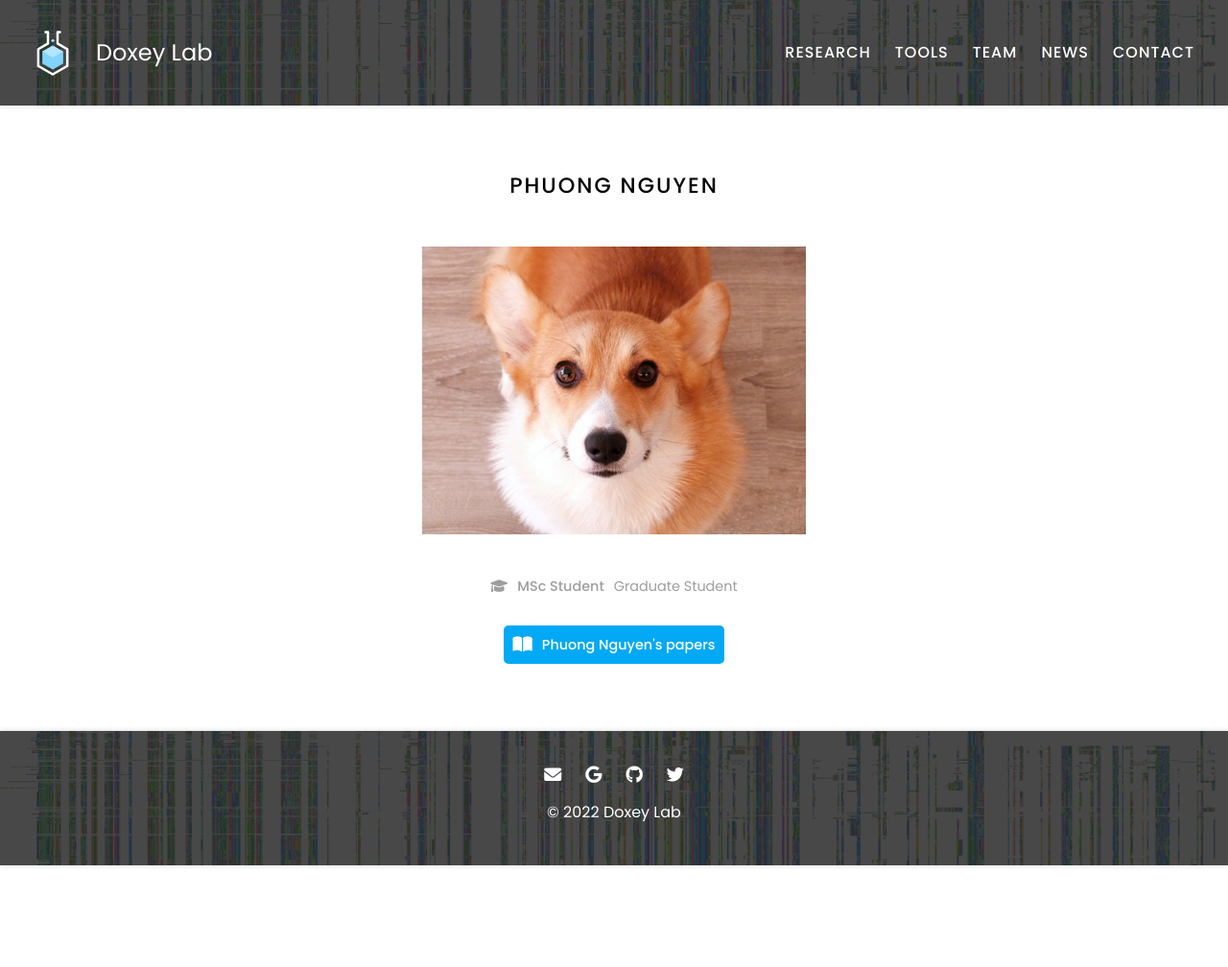
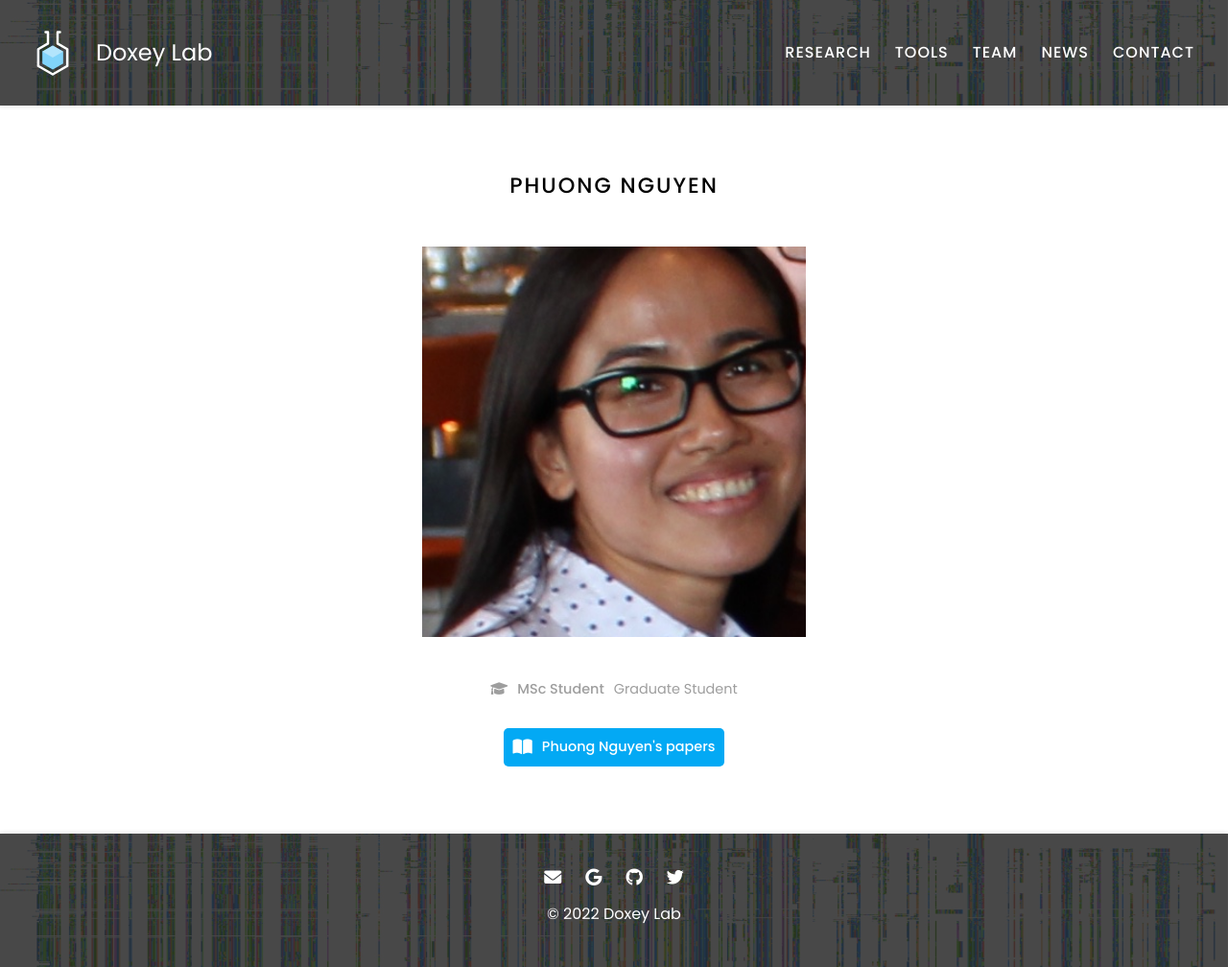
Before and after one commit to doxeylab/doxeylab-website, a Jekyll site: the page built from _members/phuong-nguyen.md, in a window 1280 px wide. Shown: the whole page at 96% size. Built offline with Jekyll 4.4.1, drawn with Linux system fonts in a browser that asks for light colours; before the commit the page ends 902 px from its top, so only the background shows below that.

Commit message:
Update phuong-nguyen.md

```diff
--- a/_members/phuong-nguyen.md
+++ b/_members/phuong-nguyen.md
@@ -1,6 +1,6 @@
 ---
 name: Phuong Nguyen
-image: images/member.jpg
+image: images/team/phuong-vahlis.jpg
 description: Graduate Student
 role: msc
 group: alumni
```
